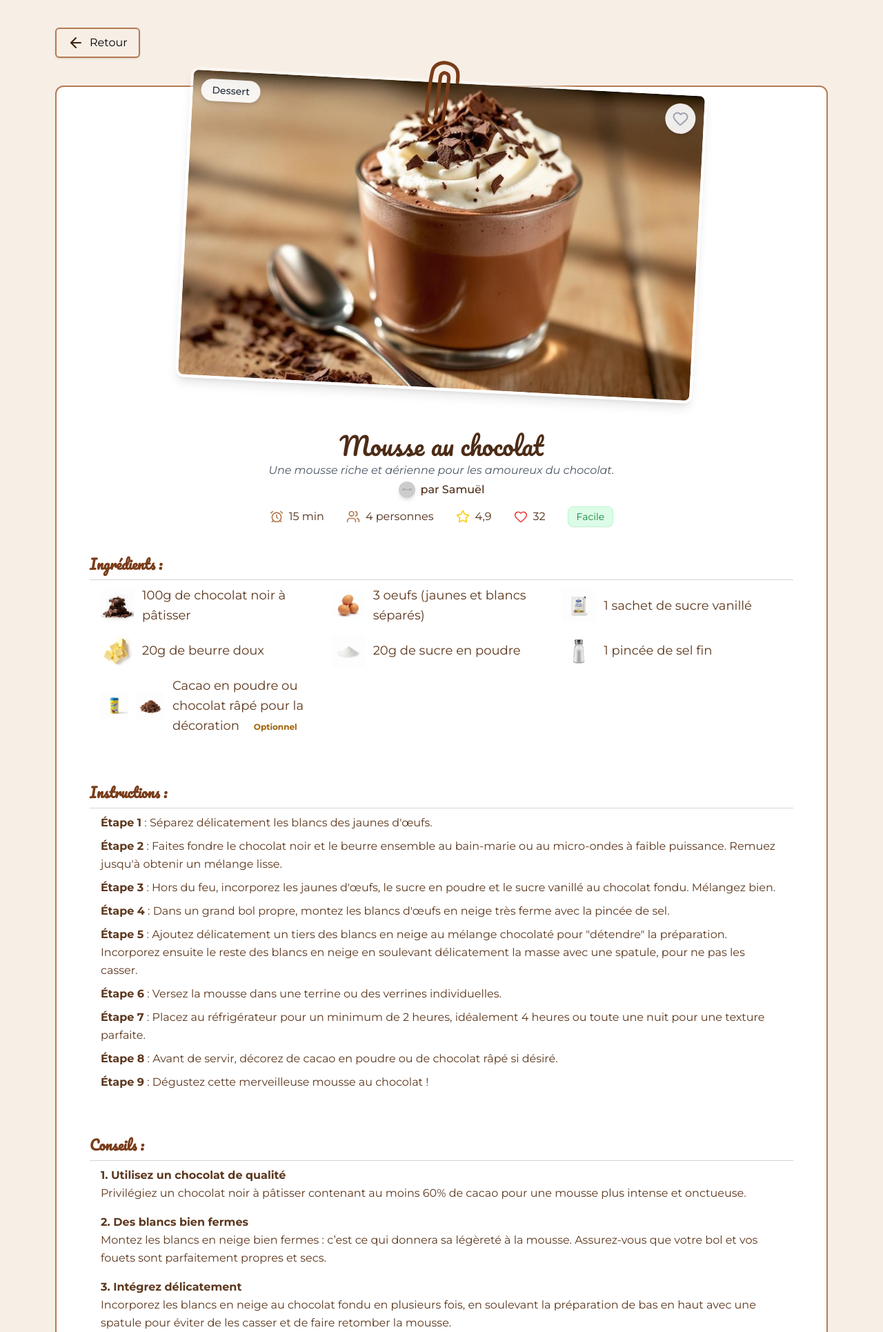
After one commit to Eultype/chocolate_web2, a PHP site: page /recettes3_bis.html in a window 1280 px wide. The commit adds this page. Shown: the top 1931 px of the page at 69% size. Run offline with PHP 8.4, Linux system fonts and the light colour scheme; grey boxes labelled with a size stand in for pictures from a placeholder-image service; some libraries are stand-ins or nearby versions.

```diff
--- a/css/style.css
+++ b/css/style.css
@@ -1,5 +1,6 @@
 /* Fonts */
 @import url("https://fonts.googleapis.com/css2?family=Pacifico&display=swap");
+@import url('https://fonts.googleapis.com/css2?family=Montserrat:ital,wght@0,100..900;1,100..900&display=swap');
 
 /* ===== CSS GÉNÉRAL ===== */
 html,
@@ -8,6 +9,7 @@ body {
     padding: 0;
     background-color: #f7efe6;
     overflow-x: hidden;
+    font-family: "Montserrat", sans-serif;
 }
 
 h1,
--- /dev/null
+++ b/recettes3_bis.html
@@ -0,0 +1,292 @@
+<!doctype html>
+<html lang="fr">
+<head>
+    <meta charset="UTF-8" />
+    <meta name="viewport" content="width=device-width, initial-scale=1.0" />
+    <title>Chocolat Hub</title>
+    <script src="https://cdn.tailwindcss.com"></script>
+    <link rel="stylesheet" href="css/style.css" />
+    <link rel="icon" href="images/tablette_chocolat1.ico" type="image/png" />
+    <!-- Import Lucide -->
+    <script src="https://unpkg.com/lucide@latest"></script>
+</head>
+<body>
+<!-- Bouton retour -->
+<div class="flex pt-10 px-4 md:px-20">
+    <a onclick="history.back()"
+       class="inline-flex items-center group px-4 py-2 rounded-md shadow border-2 border-[#b47b52] bg-[#f7efe6] hover:bg-[#b47b52]/20 hover:border-[#b47b52] transition-colors cursor-pointer">
+        <i data-lucide="arrow-left" class="mr-2 text-[#3D1F0D] group-hover:text-[#b47b52] transition-colors"></i>
+        <small class="text-base group-hover:text-[#b47b52] transition-colors">Retour</small>
+    </a>
+</div>
+
+<!-- Container -->
+<div class="bg-white rounded-xl mx-4 md:mx-20 md:px-8 lg:px-auto my-10 relative border-2 border-[#b47b52]">
+    <!-- Image principale -->
+    <div class="relative flex flex-col items-center mb-[300px] md:mb-[300px] lg:mb-[500px]">
+        <!-- Trombone -->
+        <div class="absolute top-[-28px] md:top-[-38px] left-50 rotate-[8deg] z-30">
+            <svg width="45" height="100" viewBox="0 0 39 87" fill="none" xmlns="http://www.w3.org/2000/svg">
+                <path d="M36.7782 24.253C36.6021 21.5627 36.8276 13.9327 34.0753 9.47798C31.3272 5.03 25.6444 2.74115 19.8432 2.38622C16.3213 2.17073 6.30832 4.08828 4.06876 12.5933C2.19428 19.7118 2.72599 56.3868 3.64373 74.906C3.91109 80.2904 8.86536 84.1409 14.2124 84.1501C20.8963 84.1616 24.5204 80.137 25.2931 76.0609C25.7686 73.5525 25.4099 23.6587 25.2446 21.4832C24.9981 18.2392 23.54 15.1649 19.7003 15.0745C17.2862 15.0176 14.2784 17.1853 14.5325 22.3137C14.7199 26.0962 14.6961 53.5658 15.2153 68.0777" stroke="#7a3c18" stroke-width="4.5" stroke-linecap="round"></path>
+            </svg>
+        </div>
+        <!-- Bloc image -->
+        <div class="absolute left-1/2 -translate-x-1/2 top-[0px] md:top-[-10px] z-20 w-[80%] md:w-[400px] lg:w-[750px] h-[220px] md:h-[250px] lg:h-[450px] rounded-xl overflow-hidden rotate-[3deg] shadow-lg border-4 border-white/50">
+            <img src="images/mousseAuChocolat.jpg"
+                 alt="Mousse au chocolat"
+                 class="w-full h-full object-cover" />
+            <span class="absolute top-3 left-3 bg-white/90 text-gray-800 text-sm font-medium px-4 py-1.5 rounded-full shadow-md">Dessert</span>
+            <form method="post" action="" class="absolute top-3 right-3">
+                <input type="hidden" name="recette_id" value="1" />
+                <button type="submit"
+                        class="p-2.5 rounded-full bg-white/90 shadow-md text-gray-400 hover:text-red-500 transition-colors duration-200"
+                        title="J'aime"
+                >
+                    <i data-lucide="heart" class="w-6 h-6"></i>
+                </button>
+            </form>
+        </div>
+    </div>
+
+    <!-- Titre, description, auteur, infos -->
+    <div class="mt-4 w-full text-[#4d2c16]">
+        <h1 class="text-4xl font-pacifico text-brown-900 mb-1 text-center">Mousse au chocolat</h1>
+        <p class="text-gray-600 text-base text-center italic mb-1">
+            Une mousse riche et aérienne pour les amoureux du chocolat.
+        </p>
+        <div class="flex items-center justify-center mb-3">
+            <img src="https://placehold.co/48x48/b47b52/f7efe6?text=Samuël" alt="Auteur Samuël" class="w-6 h-6 rounded-full shadow-md">
+            <span class="ml-2 text-base font-medium text-[#4d2c16]">par Samuël</span>
+        </div>
+
+        <div class="flex flex-wrap justify-center gap-x-8 mb-6 text-brown-900 text-base items-center mx-2">
+            <span class="flex items-center gap-x-2">
+                <i data-lucide="alarm-clock" class="w-5 h-5 text-[#b47b52]"></i>
+                15 min
+            </span>
+            <span class="flex items-center gap-x-2">
+                <i data-lucide="users" class="w-5 h-5 text-[#b47b52]"></i>
+                4 personnes
+            </span>
+            <span class="flex items-center gap-x-2">
+                <i data-lucide="star" class="w-5 h-5 text-yellow-400"></i>
+                4,9
+            </span>
+            <span class="flex items-center gap-x-2">
+                <i data-lucide="heart" class="w-5 h-5 text-red-500"></i>
+                32
+            </span>
+            <span class="bg-green-100 text-green-700 border border-green-200 text-sm px-3 py-1 rounded-lg shadow-sm">
+                Facile
+            </span>
+        </div>
+    </div>
+
+    <!-- Ingrédients avec images -->
+    <div class="mb-8 p-4">
+        <h4 class="font-semibold text-xl text-[#7a3c18] mb-2 pb-2 border-b border-gray-300">Ingrédients :</h4>
+        <ul class="list-none pl-4 text-lg leading-relaxed text-[#5c371d] grid grid-cols-1 md:grid-cols-3 gap-y-2">
+            <li class="flex items-center mb-1">
+                <img src="images/chocolat_noir.png" alt="Chocolat noir" class="w-12 h-12 mr-3">
+                100g de chocolat noir à pâtisser
+            </li>
+            <li class="flex items-center mb-1">
+                <img src="images/oeufs.png" alt="Œufs" class="w-12 h-12 mr-3">
+                3 oeufs (jaunes et blancs séparés)
+            </li>
+            <li class="flex items-center mb-1">
+                <img src="images/sucre_vanille.png" alt="Sucre vanillé" class="w-12 h-12 mr-3">
+                1 sachet de sucre vanillé
+            </li>
+            <li class="flex items-center mb-1">
+                <img src="images/beurre.webp" alt="Beurre doux" class="w-12 h-12 mr-3">
+                20g de beurre doux
+            </li>
+            <li class="flex items-center mb-1">
+                <img src="images/sucre.png" alt="Sucre en poudre" class="w-12 h-12 mr-3">
+                20g de sucre en poudre
+            </li>
+            <li class="flex items-center mb-1">
+                <img src="images/sel.png" alt="Sel fin" class="w-12 h-12 mr-3">
+                1 pincée de sel fin
+            </li>
+            <li class="flex items-center mb-1">
+                <img src="images/chocolat_poudre.png" alt="Cacao " class="w-10 h-10 mr-3">
+                <img src="images/chocolat_rape.png" alt="Chocolat rapé" class="w-10 h-10 mr-3">
+                <span>
+                    Cacao en poudre ou chocolat râpé pour la décoration
+                    <span class="ml-2 px-2 py-0.5 text-xs bg-grey-100 text-yellow-700 font-bold rounded">Optionnel</span>
+                </span>
+            </li>
+        </ul>
+    </div>
+
+
+    <!-- Instructions -->
+    <div class="w-full p-4 mb-8">
+        <h4 class="font-semibold text-xl text-[#7a3c18] mb-2 pb-2 border-b border-gray-300">Instructions :</h4>
+        <ol class="px-4 text-base leading-relaxed text-[#5c371d]">
+            <li class="mb-2"><b>Étape 1</b> : Séparez délicatement les blancs des jaunes d'œufs.</li>
+            <li class="mb-2"><b>Étape 2</b> : Faites fondre le chocolat noir et le beurre ensemble au bain-marie ou au micro-ondes à faible puissance. Remuez jusqu'à obtenir un mélange lisse.</li>
+            <li class="mb-2"><b>Étape 3</b> : Hors du feu, incorporez les jaunes d'œufs, le sucre en poudre et le sucre vanillé au chocolat fondu. Mélangez bien.</li>
+            <li class="mb-2"><b>Étape 4</b> : Dans un grand bol propre, montez les blancs d'œufs en neige très ferme avec la pincée de sel.</li>
+            <li class="mb-2"><b>Étape 5</b> : Ajoutez délicatement un tiers des blancs en neige au mélange chocolaté pour "détendre" la préparation. Incorporez ensuite le reste des blancs en neige en soulevant délicatement la masse avec une spatule, pour ne pas les casser.</li>
+            <li class="mb-2"><b>Étape 6</b> : Versez la mousse dans une terrine ou des verrines individuelles.</li>
+            <li class="mb-2"><b>Étape 7</b> : Placez au réfrigérateur pour un minimum de 2 heures, idéalement 4 heures ou toute une nuit pour une texture parfaite.</li>
+            <li class="mb-2"><b>Étape 8</b> : Avant de servir, décorez de cacao en poudre ou de chocolat râpé si désiré.</li>
+            <li><b>Étape 9</b> : Dégustez cette merveilleuse mousse au chocolat !</li>
+        </ol>
+    </div>
+
+    <!-- Conseils -->
+    <div class="w-full p-4">
+        <h4 class="font-semibold text-xl text-[#7a3c18] mb-2 pb-2 border-b border-gray-300">Conseils :</h4>
+        <ul class="pl-4 text-base leading-relaxed text-[#5c371d]">
+            <li class="mb-4"><b>1. Utilisez un chocolat de qualité</b><br>
+                Privilégiez un chocolat noir à pâtisser contenant au moins 60% de cacao pour une mousse plus intense et onctueuse.
+            </li>
+            <li class="mb-4"><b>2. Des blancs bien fermes</b><br>
+                Montez les blancs en neige bien fermes : c’est ce qui donnera sa légèreté à la mousse. Assurez-vous que votre bol et vos fouets sont parfaitement propres et secs.
+            </li>
+            <li class="mb-4"><b>3. Intégrez délicatement</b><br>
+                Incorporez les blancs en neige au chocolat fondu en plusieurs fois, en soulevant la préparation de bas en haut avec une spatule pour éviter de les casser et de faire retomber la mousse.
+            </li>
+            <li class="mb-4"><b>4. Un temps de repos indispensable</b><br>
+                Laissez prendre la mousse au minimum 3 heures au réfrigérateur, idéalement toute une nuit, pour qu’elle soit bien ferme et développe toutes ses saveurs.
+            </li>
+            <li class="mb-4"><b>5. Variez les plaisirs</b><br>
+                Ajoutez quelques zestes d’orange, une pincée de fleur de sel ou une pointe de piment d’Espelette au mélange chocolaté pour surprendre vos invités.
+            </li>
+            <li class="mb-4"><b>6. Dressage</b><br>
+                Servez la mousse dans de jolis ramequins ou verrines et décorez avec des copeaux de chocolat, des éclats de noisettes torréfiées ou une petite feuille de menthe pour une touche de fraîcheur.
+            </li>
+            <li class="mb-4"><b>7. Conservation</b><br>
+                La mousse se conserve 2 à 3 jours au réfrigérateur. Couvrez-la pour éviter qu'elle n'absorbe les odeurs.
+            </li>
+            <li class="mb-4"><b>8. Chocolat au lait</b><br>
+                Si vous utilisez du chocolat au lait, réduisez la quantité de sucre dans la recette et utilisez un stabilisateur (comme un peu de gélatine) car le chocolat au lait est moins stable.
+            </li>
+        </ul>
+    </div>
+</div>
+
+<div class="bg-[#f7efe6] rounded-xl mx-4 md:mx-20 md:px-8 my-10 border-[1.5px] border-[#b47b52]/30 shadow-lg">
+    <h4 class="font-pacifico text-2xl text-[#7a3c18] mb-6 pt-6 pb-2 border-b border-[#b47b52]/20 text-center">
+        Commentaires
+    </h4>
+    <div class="flex flex-col md:flex-row md:gap-6 md:h-[280px] mb-5">
+        <!-- Formulaire à gauche -->
+        <div class="md:w-1/2 flex flex-col h-full mb-3">
+            <form id="comment-form" class="bg-white/80 border border-[#b47b52]/20 rounded-lg shadow-md p-5 flex flex-col gap-4 h-full flex-1">
+                <div class="flex flex-col md:flex-row gap-3">
+                    <div class="flex flex-col md:w-1/2">
+                        <label for="comment-author" class="mb-1 text-[#7a3c18] font-semibold text-sm">Votre prénom</label>
+                        <input
+                                type="text"
+                                id="comment-author"
+                                class="border border-[#b47b52]/20 bg-[#f7efe6] rounded py-2 px-4 font-medium focus:ring-[#b47b52] focus:outline-none w-full transition"
+                                placeholder="Votre prénom…"
+                                required>
+                    </div>
+                    <div class="flex flex-col md:w-1/2">
+                        <label for="comment-sujet" class="mb-1 text-[#7a3c18] font-semibold text-sm">Sujet</label>
+                        <input
+                                type="text"
+                                id="comment-sujet"
+                                class="border border-[#b47b52]/20 bg-[#f7efe6] rounded py-2 px-4 font-medium focus:ring-[#b47b52] focus:outline-none w-full transition"
+                                placeholder="Votre sujet"
+                                required>
+                    </div>
+                </div>
+                <div class="flex flex-col">
+                    <label for="comment-text" class="mb-1 text-[#7a3c18] font-semibold text-sm">Commentaire</label>
+                    <textarea
+                            id="comment-text"
+                            class="border border-[#b47b52]/20 bg-[#f7efe6] rounded px-4 py-2 focus:ring-[#b47b52] focus:outline-none"
+                            rows="2"
+                            placeholder="Votre commentaire…"
+                            required></textarea>
+                </div>
+                <button
+                        type="submit"
+                        class="self-end mt-2 px-6 py-2 rounded bg-[#b47b52] text-white font-semibold shadow hover:bg-[#a46938] transition-colors">
+                    Publier
+                </button>
+            </form>
+        </div>
+        <!-- Commentaires à droite -->
+        <div class="md:w-1/2 flex flex-col h-full">
+            <div id="comment-list" class="space-y-5 px-3 py-6 rounded-lg shadow-md bg-white/50 border border-[#b47b52]/20 h-full overflow-y-auto"></div>
+        </div>
+    </div>
+</div>
+<script>
+    // Affichage et gestion des commentaires dans LocalStorage
+    document.addEventListener('DOMContentLoaded', () => {
+        const form = document.getElementById('comment-form');
+        const list = document.getElementById('comment-list');
+        const LS_KEY = 'mes_commentaires';
+
+        function getComments() {
+            return JSON.parse(localStorage.getItem(LS_KEY)) || [];
+        }
+
+        function saveComments(comments) {
+            localStorage.setItem(LS_KEY, JSON.stringify(comments));
+        }
+
+        function renderComments() {
+            const comments = getComments();
+            list.innerHTML = '';
+            if (comments.length === 0) {
+                list.innerHTML = '<p class="text-[#b47b52] text-center italic">Aucun commentaire pour le moment. N’hésitez pas à en laisser un !</p>';
+            } else {
+                comments.forEach(comment => {
+                    const el = document.createElement('div');
+                    el.className = 'p-4 bg-[#f7efe6] border border-[#b47b52]/10 rounded shadow-sm';
+                    el.innerHTML = `
+                    <div class="flex items-center gap-2 mb-1">
+                        <strong class="text-[#7a3c18]">${escapeHTML(comment.author)}</strong>
+                        <span class="text-xs text-[#b47b52] ml-1">· ${escapeHTML(comment.sujet)}</span>
+                    </div>
+                    <div class="text-[#4d2c16]">${escapeHTML(comment.text)}</div>
+                    <div class="text-right text-xs text-[#b47b52]/70 mt-2">${new Date(comment.date).toLocaleString()}</div>
+                `;
+                    list.appendChild(el);
+                });
+            }
+        }
+
+        // Sécurise l'affichage contre l'injection HTML
+        function escapeHTML(str) {
+            return str.replace(/[&<>"']/g, (m) => ({
+                '&': '&amp;', '<': '&lt;', '>': '&gt;', '"': '&quot;', "'": '&#039;'
+            })[m]);
+        }
+
+        form.addEventListener('submit', function(e) {
+            e.preventDefault();
+            const author = document.getElementById('comment-author').value.trim();
+            const sujet  = document.getElementById('comment-sujet').value.trim();
+            const text   = document.getElementById('comment-text').value.trim();
+
+            if (author && sujet && text) {
+                const comments = getComments();
+                comments.unshift({
+                    author,
+                    sujet,
+                    text,
+                    date: new Date().toISOString()
+                });
+                saveComments(comments);
+                renderComments();
+                form.reset();
+            }
+        });
+
+        renderComments();
+    });
+</script>
+<script src="js/script.js"></script>
+</body>
+</html>
```
Also changed, not shown: other parts of css/style.css (+37 -0 lines), index.html (+31 -35 lines), recettes3.html (added, +145 -0 lines), images/beurre.webp (added), images/chocolat_noir.png (added), images/chocolat_poudre.png (added), images/chocolat_rape.png (added), images/oeufs.png (added), images/sel.png (added), images/sucre.png (added), images/sucre_vanille.png (added).
